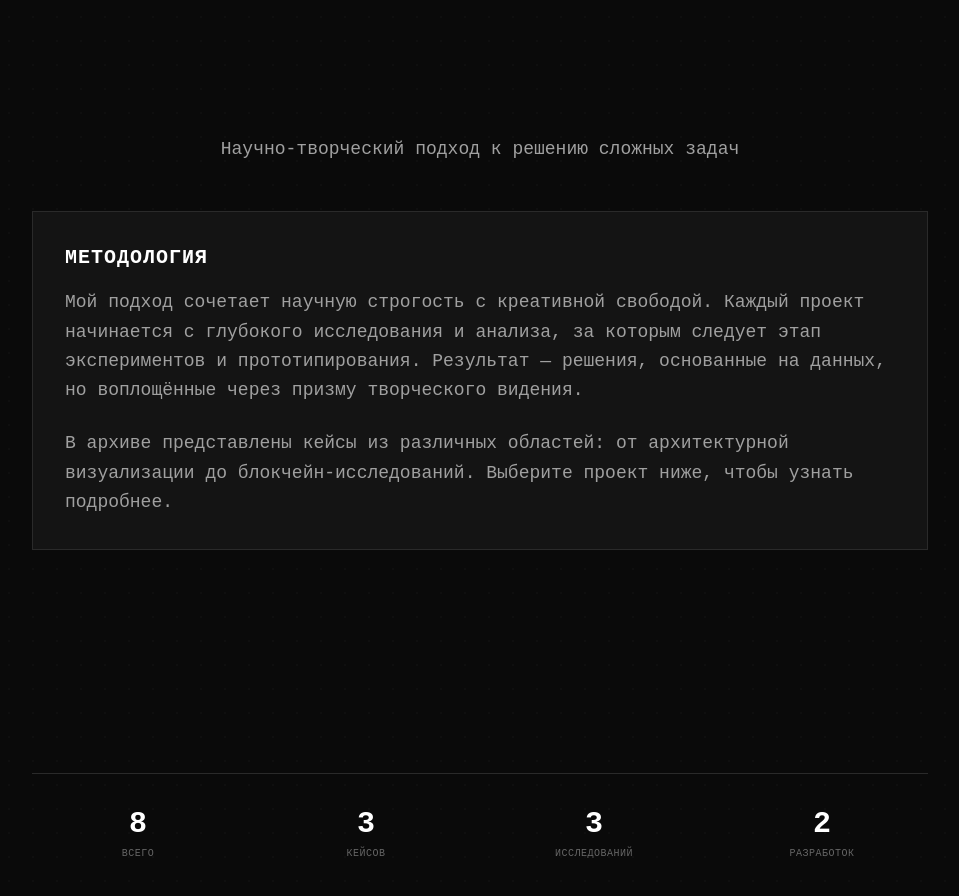
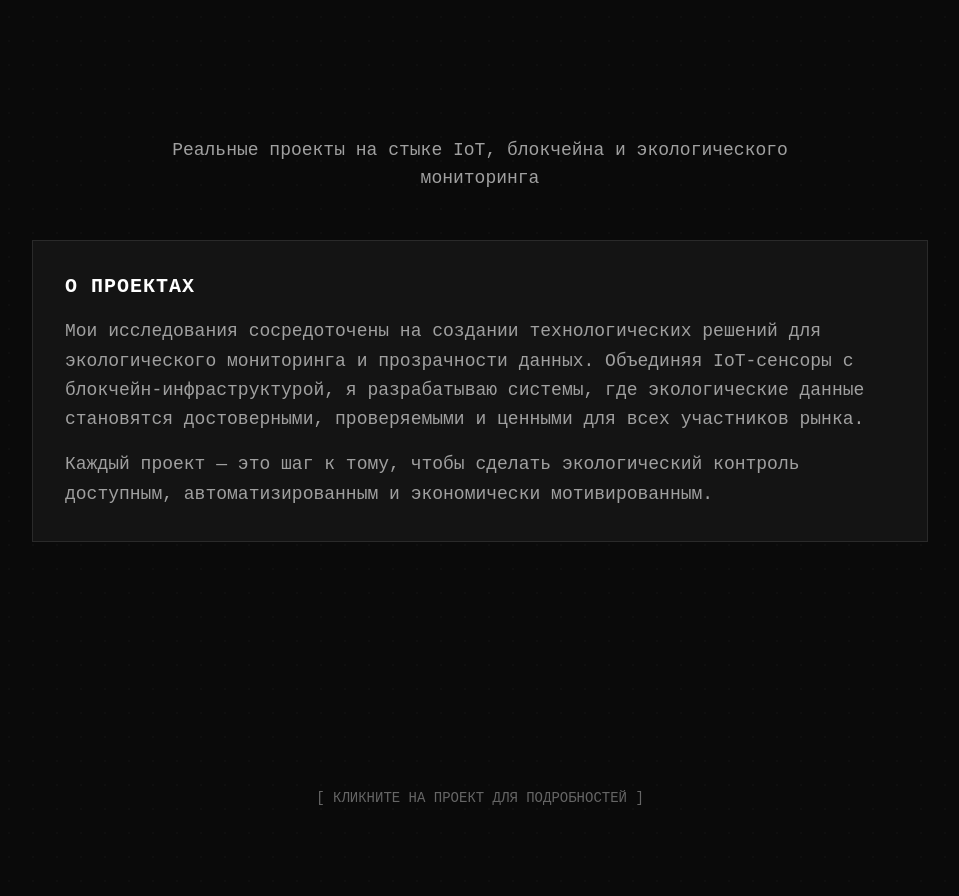
Before and after one commit to TimurSama/foxampyweb, a Next.js app: page / in a window 1280 px wide. Shown: the part 5980-6876 px from the top of the page, without its empty margins (160-1119 px from the left). Built offline with nearby package versions, Linux system fonts and the light colour scheme.

Commit message:
Fix: replace fake cases with real projects - Water Analyzer and Eco Expeditor

```diff
--- a/app/sections/CasesScreen.tsx
+++ b/app/sections/CasesScreen.tsx
@@ -7,105 +7,45 @@ import { ScrollTrigger } from 'gsap/ScrollTrigger'
 
 gsap.registerPlugin(ScrollTrigger)
 
-interface CaseItem {
+interface Project {
   id: string
   title: string
-  type: 'research' | 'development' | 'case'
-  year: string
+  subtitle: string
   description: string
   fullDescription: string
-  image?: string
+  tags: string[]
 }
 
-const cases: CaseItem[] = [
+const projects: Project[] = [
   {
-    id: 'arch-1',
-    title: 'Архитектурная визуализация',
-    type: 'case',
-    year: '2024',
-    description: '3D моделирование и визуализация архитектурных концептов.',
-    fullDescription: '3D моделирование и визуализация архитектурных концептов для городских пространств. Использование современных инструментов рендеринга и параметрического дизайна для создания фотореалистичных изображений и интерактивных презентаций.\n\nИнструменты: Blender, Rhino, Grasshopper, Unreal Engine.',
-    image: '/architecture/image_2024-08-21_21-32-32.png'
+    id: 'water-analyzer',
+    title: 'Карманный анализатор',
+    subtitle: 'Интегрированный блокчейн в IoT',
+    description: 'Портативное мультисенсорное устройство для анализа качества водных источников с блокчейн-верификацией данных.',
+    fullDescription: `Разработка портативного мультисенсорного устройства для анализа качества водных источников широкого спектра. Прибор размером с карманное зарядное устройство оснащён цифровыми электродами для измерения pH, растворённого кислорода, электропроводности, турбидности, ОВП, общего содержания растворённых твёрдых веществ и температуры.
+
+Система автоматизированного сбора проб с микроконтроллером ESP32 обеспечивает криптографическое хеширование данных SHA-256 и запечатывание в блокчейн-ноды для гарантии неизменности и происхождения данных.
+
+Интеграция с DeFi-протоколами позволяет передавать верифицированные экологические данные в Big Data-маркетплейсы с вознаграждением поставщиков данных в нативных токенах экосистемы.`,
+    tags: ['IoT', 'Blockchain', 'ESP32', 'DeFi', 'Big Data', 'Sensors']
   },
   {
-    id: 'research-1',
-    title: 'Токеномика водных ресурсов',
-    type: 'research',
-    year: '2024',
-    description: 'Исследование механизмов токенизации природных ресурсов.',
-    fullDescription: 'Исследование механизмов токенизации природных ресурсов на блокчейн-платформах. Разработка концепции VODeco - децентрализованной экосистемы управления водными ресурсами.\n\nФокус: двойная токеномика, DAO-управление, IoT-интеграция, AI-мониторинг.',
-    image: undefined
-  },
-  {
-    id: 'dev-1',
-    title: 'AI-ассистент для трейдинга',
-    type: 'development',
-    year: '2023',
-    description: 'Нейросетевой ассистент для анализа рыночных паттернов.',
-    fullDescription: 'Разработка нейросетевого ассистента для анализа рыночных паттернов. Модели машинного обучения для прогнозирования ценовых движений и автоматизации торговых стратегий.\n\nТехнологии: Python, TensorFlow, WebSocket API, Technical Analysis.',
-    image: undefined
-  },
-  {
-    id: 'arch-2',
-    title: 'Пространственный дизайн',
-    type: 'case',
-    year: '2024',
-    description: 'Концептуальные разработки интерьеров и экстерьеров.',
-    fullDescription: 'Концептуальные разработки интерьеров и экстерьеров с использованием генеративного дизайна. Алгоритмический подход к созданию уникальных пространственных решений.\n\nПодход: генеративный дизайн, параметрическая архитектура, sustainable design.',
-    image: '/architecture/image_2024-08-21_21-32-39.png'
-  },
-  {
-    id: 'research-2',
-    title: 'Нейроинтерфейсы в UX',
-    type: 'research',
-    year: '2024',
-    description: 'Изучение возможностей BCI для пользовательских интерфейсов.',
-    fullDescription: 'Изучение возможностей BCI (Brain-Computer Interface) для создания иммерсивных пользовательских интерфейсов. Исследование взаимодействия мозг-компьютер в контексте UX/UI дизайна.\n\nНаправления: EEG-интерфейсы, когнитивная нагрузка, attention tracking.',
-    image: undefined
-  },
-  {
-    id: 'dev-2',
-    title: 'Децентрализованная идентичность',
-    type: 'development',
-    year: '2023',
-    description: 'Система Self-Sovereign Identity на DID-стандартах.',
-    fullDescription: 'Прототип системы Self-Sovereign Identity на основе DID-стандартов (Decentralized Identifiers). Управление цифровой идентичностью без посредников.\n\nСтандарты: DID, Verifiable Credentials, Web3 Authentication.',
-    image: undefined
-  },
-  {
-    id: 'arch-3',
-    title: 'Параметрическая архитектура',
-    type: 'case',
-    year: '2024',
-    description: 'Алгоритмический дизайн архитектурных форм.',
-    fullDescription: 'Алгоритмический дизайн архитектурных форм с использованием Grasshopper и Rhino. Создание сложных геометрий через параметрические алгоритмы.\n\nИнструменты: Grasshopper, Rhino, Python scripting, Ladybug.',
-    image: '/architecture/image_2024-08-21_21-32-44.png'
-  },
-  {
-    id: 'research-3',
-    title: 'DeFi протоколы ликвидности',
-    type: 'research',
-    year: '2023',
-    description: 'Анализ AMM-моделей и оптимизация slippage.',
-    fullDescription: 'Анализ эффективности AMM-моделей (Automated Market Maker) и оптимизация slippage в децентрализованных биржах. Исследование concentrated liquidity и impermanent loss.\n\nПротоколы: Uniswap v3, Curve, Balancer.',
-    image: undefined
+    id: 'eco-expeditor',
+    title: 'Эко Экспедитор',
+    subtitle: 'Прозрачный мониторинг',
+    description: 'Единая платформа для подключения и управления IoT-устройствами в инфраструктуре умного города.',
+    fullDescription: `Разработка единой платформы для подключения и управления IoT-устройствами в инфраструктуре умного города с интеграцией блокчейн-протоколов для обеспечения прозрачности и неизменности данных мониторинга окружающей среды.
+
+Платформа собирает данные с распределённой сети сенсоров: качество воздуха, уровень шума, состояние водных ресурсов, энергопотребление и другие экологические показатели. Все данные хранятся в децентрализованном реестре с возможностью аудита и верификации.
+
+Смарт-контракты автоматизируют процессы оплаты за данные, управления доступом и интеграции с городскими сервисами.`,
+    tags: ['Smart City', 'IoT Platform', 'Blockchain', 'Monitoring', 'Smart Contracts']
   }
 ]
 
-const typeLabels = {
-  research: 'ИССЛЕДОВАНИЕ',
-  development: 'РАЗРАБОТКА',
-  case: 'КЕЙС'
-}
-
 export function CasesScreen() {
   const sectionRef = useRef<HTMLDivElement>(null)
-  const [selectedCase, setSelectedCase] = useState<CaseItem | null>(null)
-
-  const totalCount = cases.length
-  const researchCount = cases.filter(c => c.type === 'research').length
-  const devCount = cases.filter(c => c.type === 'development').length
-  const caseCount = cases.filter(c => c.type === 'case').length
+  const [selectedProject, setSelectedProject] = useState<Project | null>(null)
 
   useGSAP(() => {
     const ctx = gsap.context(() => {
@@ -124,17 +64,17 @@ export function CasesScreen() {
         }
       )
 
-      gsap.fromTo('.case-btn',
-        { y: 20, opacity: 0 },
+      gsap.fromTo('.project-card',
+        { y: 40, opacity: 0 },
         {
           y: 0,
           opacity: 1,
-          duration: 0.5,
-          stagger: 0.05,
+          duration: 0.6,
+          stagger: 0.15,
           ease: 'power3.out',
           scrollTrigger: {
-            trigger: '.cases-buttons',
-            start: 'top 85%',
+            trigger: '.projects-grid',
+            start: 'top 80%',
             toggleActions: 'play none none reverse'
           }
         }
@@ -156,110 +96,110 @@ export function CasesScreen() {
       <div className="container mx-auto px-4 py-20 relative z-10">
         {/* Header */}
         <div className="text-center mb-12">
-          <h2 className="cases-title text-3xl md:text-5xl font-black mb-4 text-text-primary tracking-tight uppercase">
+          <h2 className="cases-title text-3xl md:text-5xl font-bold mb-4 text-text-primary tracking-tight uppercase font-vt323">
             Исследования и разработки
           </h2>
-          <p className="text-text-secondary max-w-2xl mx-auto">
-            Научно-творческий подход к решению сложных задач
+          <p className="text-text-secondary max-w-2xl mx-auto font-vt323 text-lg">
+            Реальные проекты на стыке IoT, блокчейна и экологического мониторинга
           </p>
         </div>
 
         {/* Main Content Area */}
         <div className="max-w-4xl mx-auto">
-          {selectedCase ? (
+          {selectedProject ? (
             <div className="bg-bg-secondary border border-border-subtle p-8 mb-8 animate-fade-in">
               <div className="flex justify-between items-start mb-6">
-                <div className="flex items-center gap-4">
-                  {selectedCase.image && (
-                    <img
-                      src={selectedCase.image}
-                      alt={selectedCase.title}
-                      className="w-24 h-24 object-cover border border-border-subtle"
-                    />
-                  )}
-                  <div>
-                    <span className="text-xs text-text-tertiary tracking-wider uppercase">
-                      {typeLabels[selectedCase.type]} · {selectedCase.year}
-                    </span>
-                    <h3 className="text-2xl font-bold text-text-primary mt-1">
-                      {selectedCase.title}
-                    </h3>
-                  </div>
+                <div>
+                  <span className="font-pixel text-xs text-text-tertiary uppercase tracking-wider">
+                    {selectedProject.subtitle}
+                  </span>
+                  <h3 className="text-2xl font-bold text-text-primary mt-2 uppercase tracking-wide">
+                    {selectedProject.title}
+                  </h3>
                 </div>
                 <button
-                  onClick={() => setSelectedCase(null)}
-                  className="text-text-tertiary hover:text-text-primary text-xl"
+                  onClick={() => setSelectedProject(null)}
+                  className="text-text-tertiary hover:text-text-primary text-2xl px-2"
                 >
-                  ✕
+                  ×
                 </button>
               </div>
 
-              <div className="prose prose-invert prose-sm max-w-none">
-                <p className="text-text-secondary leading-relaxed whitespace-pre-line">
-                  {selectedCase.fullDescription}
+              {/* Tags */}
+              <div className="flex flex-wrap gap-2 mb-6">
+                {selectedProject.tags.map(tag => (
+                  <span
+                    key={tag}
+                    className="px-3 py-1 text-xs bg-bg-primary text-text-secondary border border-border-subtle font-vt323"
+                  >
+                    {tag}
+                  </span>
+                ))}
+              </div>
+
+              <div className="prose prose-invert max-w-none">
+                <p className="text-text-secondary leading-relaxed whitespace-pre-line font-vt323 text-lg">
+                  {selectedProject.fullDescription}
                 </p>
               </div>
             </div>
           ) : (
             <div className="bg-bg-secondary border border-border-subtle p-8 mb-8">
-              <h3 className="text-xl font-bold text-text-primary mb-4 uppercase tracking-wider">
-                Методология
+              <h3 className="text-xl font-bold text-text-primary mb-4 uppercase tracking-wider font-pixel">
+                О проектах
               </h3>
-              <p className="text-text-secondary leading-relaxed mb-6">
-                Мой подход сочетает научную строгость с креативной свободой.
-                Каждый проект начинается с глубокого исследования и анализа,
-                за которым следует этап экспериментов и прототипирования.
-                Результат — решения, основанные на данных, но воплощённые
-                через призму творческого видения.
+              <p className="text-text-secondary leading-relaxed mb-4 font-vt323 text-lg">
+                Мои исследования сосредоточены на создании технологических решений
+                для экологического мониторинга и прозрачности данных.
+                Объединяя IoT-сенсоры с блокчейн-инфраструктурой,
+                я разрабатываю системы, где экологические данные становятся
+                достоверными, проверяемыми и ценными для всех участников рынка.
               </p>
-              <p className="text-text-secondary leading-relaxed">
-                В архиве представлены кейсы из различных областей: от архитектурной
-                визуализации до блокчейн-исследований. Выберите проект ниже,
-                чтобы узнать подробнее.
+              <p className="text-text-secondary leading-relaxed font-vt323 text-lg">
+                Каждый проект — это шаг к тому, чтобы сделать экологический контроль
+                доступным, автоматизированным и экономически мотивированным.
               </p>
             </div>
           )}
 
-          {/* Project Buttons */}
-          <div className="cases-buttons grid grid-cols-2 md:grid-cols-4 gap-2 mb-12">
-            {cases.map((item) => (
-              <button
-                key={item.id}
-                onClick={() => setSelectedCase(item)}
-                className={`case-btn p-3 text-left border transition-all duration-300 ${
-                  selectedCase?.id === item.id
+          {/* Project Cards */}
+          <div className="projects-grid grid grid-cols-1 md:grid-cols-2 gap-6">
+            {projects.map((project) => (
+              <div
+                key={project.id}
+                onClick={() => setSelectedProject(project)}
+                className={`
+                  project-card relative p-6 border cursor-pointer transition-all duration-300
+                  ${selectedProject?.id === project.id
                     ? 'bg-text-primary text-bg-primary border-text-primary'
-                    : 'bg-bg-secondary border-border-subtle hover:border-border-hover'
-                }`}
+                    : 'bg-bg-secondary border-border-subtle hover:border-text-tertiary'
+                  }
+                `}
               >
-                <span className="text-[9px] tracking-wider uppercase opacity-60 block mb-1">
-                  {typeLabels[item.type]}
-                </span>
-                <span className="text-xs font-medium line-clamp-2">
-                  {item.title}
-                </span>
-              </button>
+                <div className={`text-xs uppercase tracking-wider mb-2 ${selectedProject?.id === project.id ? 'text-bg-primary/70' : 'text-text-tertiary'}`}>
+                  {project.subtitle}
+                </div>
+                <h3 className={`text-xl font-bold mb-3 uppercase tracking-wide ${selectedProject?.id === project.id ? 'text-bg-primary' : 'text-text-primary'}`}>
+                  {project.title}
+                </h3>
+                <p className={`text-sm leading-relaxed ${selectedProject?.id === project.id ? 'text-bg-primary/80' : 'text-text-secondary'}`}>
+                  {project.description}
+                </p>
+
+                {/* Pixel corner */}
+                <div className={`
+                  absolute top-0 right-0 w-2 h-2
+                  ${selectedProject?.id === project.id ? 'bg-bg-primary' : 'bg-text-primary'}
+                `} />
+              </div>
             ))}
           </div>
 
-          {/* Stats */}
-          <div className="grid grid-cols-4 gap-4 border-t border-border-subtle pt-8">
-            <div className="text-center">
-              <div className="text-3xl font-bold text-text-primary">{totalCount}</div>
-              <div className="text-[10px] text-text-tertiary uppercase tracking-wider mt-1">Всего</div>
-            </div>
-            <div className="text-center">
-              <div className="text-3xl font-bold text-text-primary">{caseCount}</div>
-              <div className="text-[10px] text-text-tertiary uppercase tracking-wider mt-1">Кейсов</div>
-            </div>
-            <div className="text-center">
-              <div className="text-3xl font-bold text-text-primary">{researchCount}</div>
-              <div className="text-[10px] text-text-tertiary uppercase tracking-wider mt-1">Исследований</div>
-            </div>
-            <div className="text-center">
-              <div className="text-3xl font-bold text-text-primary">{devCount}</div>
-              <div className="text-[10px] text-text-tertiary uppercase tracking-wider mt-1">Разработок</div>
-            </div>
+          {/* Bottom hint */}
+          <div className="mt-8 text-center">
+            <p className="text-text-tertiary text-sm font-pixel">
+              [ КЛИКНИТЕ НА ПРОЕКТ ДЛЯ ПОДРОБНОСТЕЙ ]
+            </p>
           </div>
         </div>
       </div>
```
